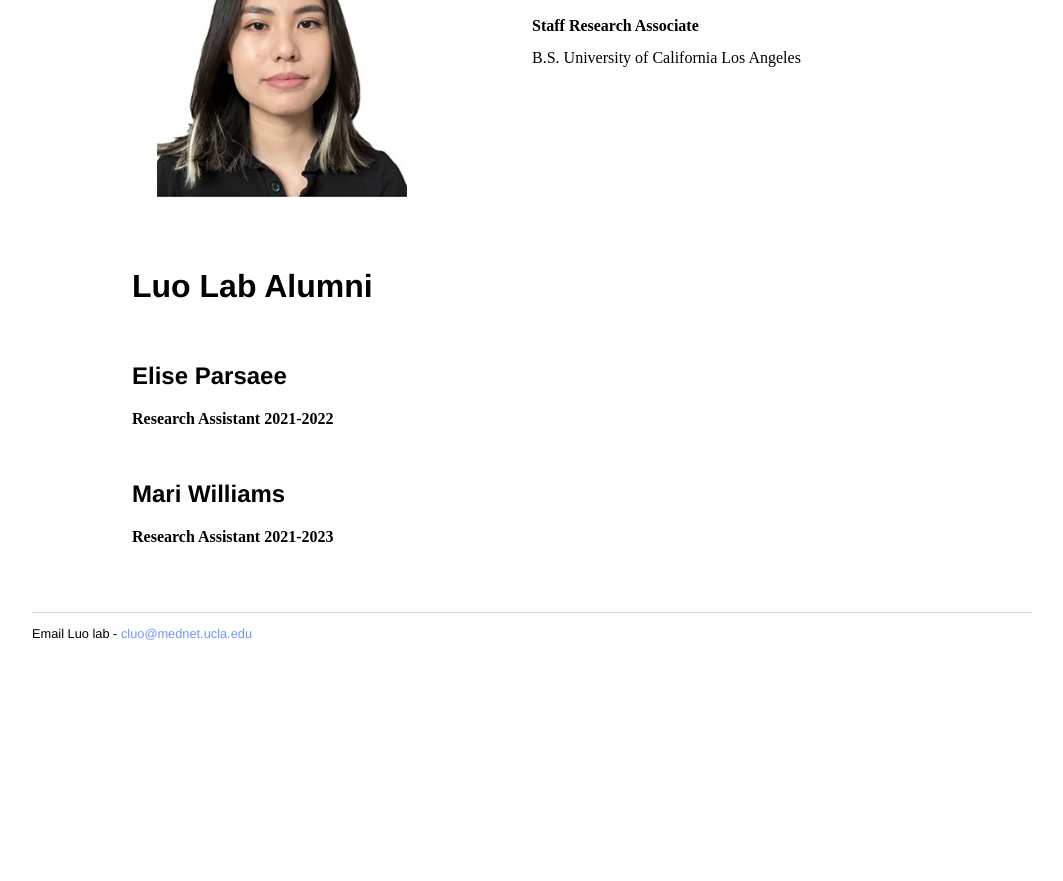
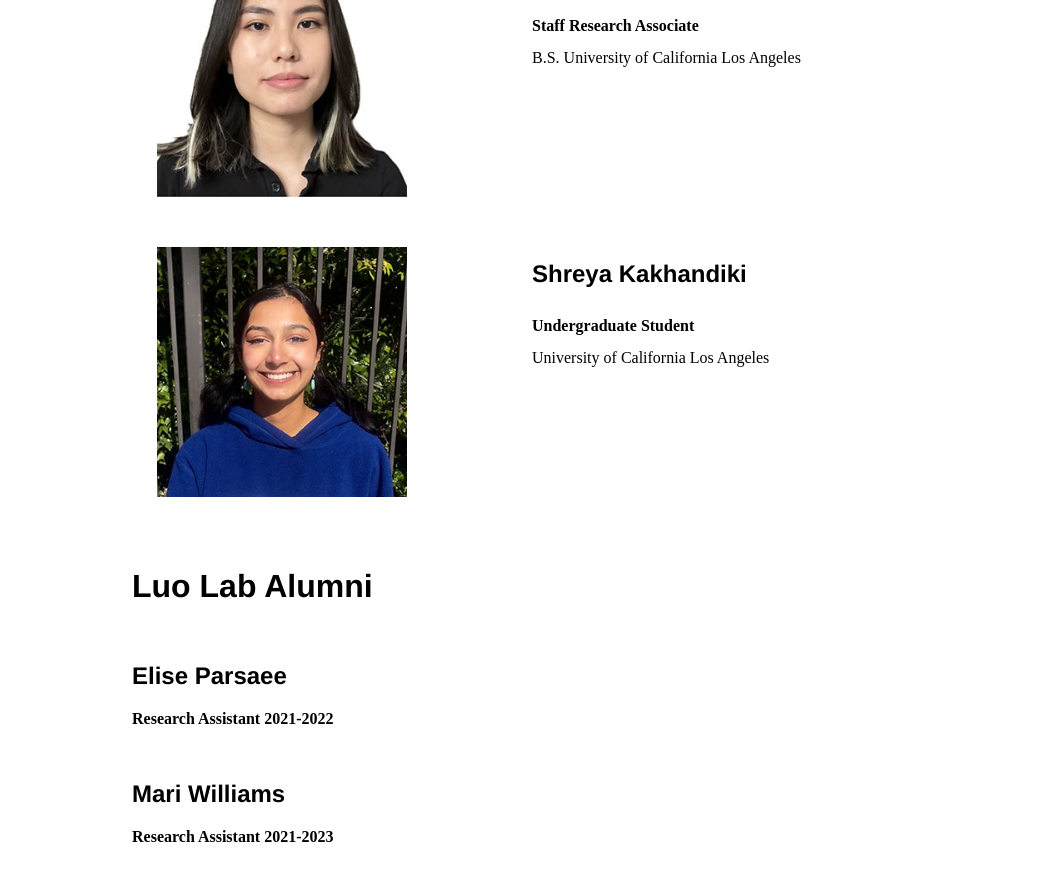
Before and after one commit to luogenomics/luogenomics.github.io, a Jekyll site: the page built from people/index.html, in a window 1280 px wide and 900 px high, scrolled down 3652 px. Shown: the top 881 px of the window, without its empty margins (108-1171 px from the left). Built offline with Jekyll 4.4.1, drawn with Linux system fonts in a browser that asks for light colours; before the commit the page ends 4353 px from its top, so only the background shows below that.

Commit message:
Update index.html

```diff
--- a/people/index.html
+++ b/people/index.html
@@ -176,6 +176,20 @@
   </div>
 </div>
 
+<div class="peoplebox">
+  <div class="hugespacer"></div>
+  <div class="peoplemediabox pull-left">
+    <a href="">
+      <img width=250 class="projectmedia" src="ShreyaKakhandiki.jpg" >
+    </a>
+  </div>
+  <div class="projecttextbox pull-left" style="line-height:100%">
+    <p><h2>Shreya Kakhandiki</h2>
+    <br><strong>Undergraduate Student</strong><br>
+    <br> University of California Los Angeles </a></p>
+  </div>
+</div>
+
 <div class="alumnibox">
   <div class="hugespacer"></div>
   <p><h1>Luo Lab Alumni</h1></p>
```
